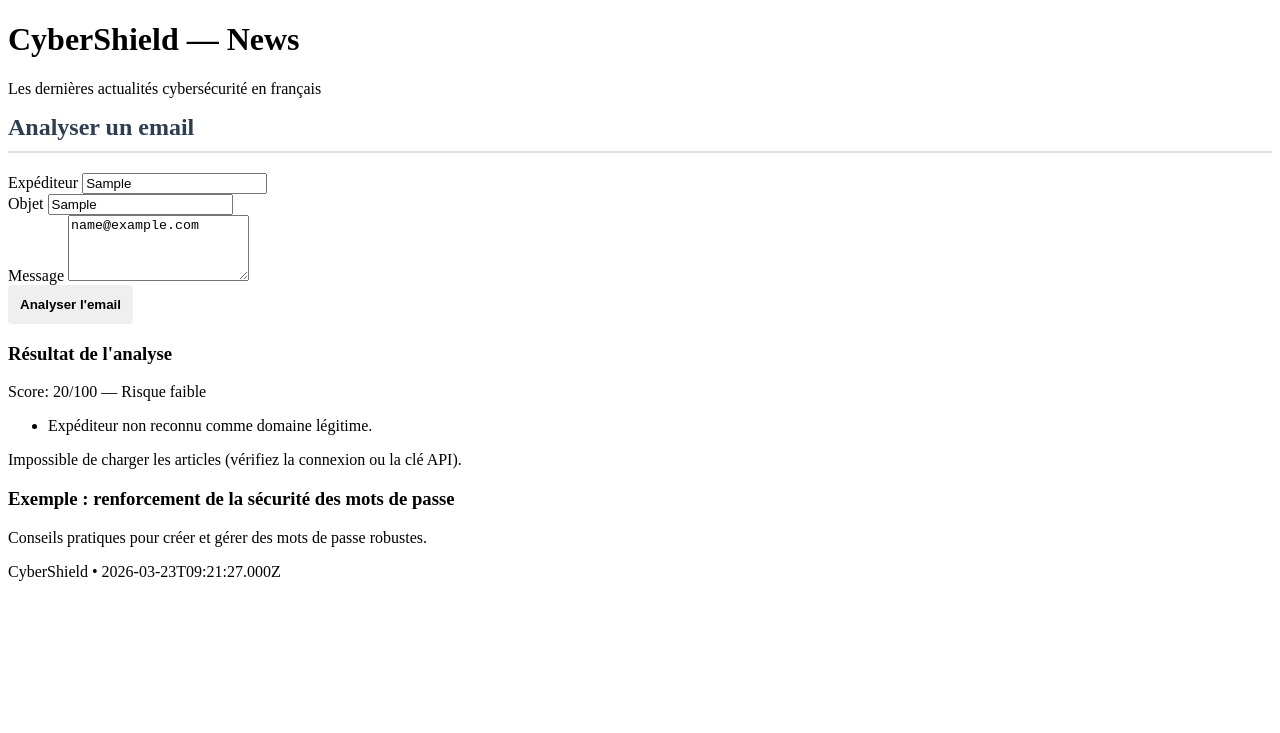
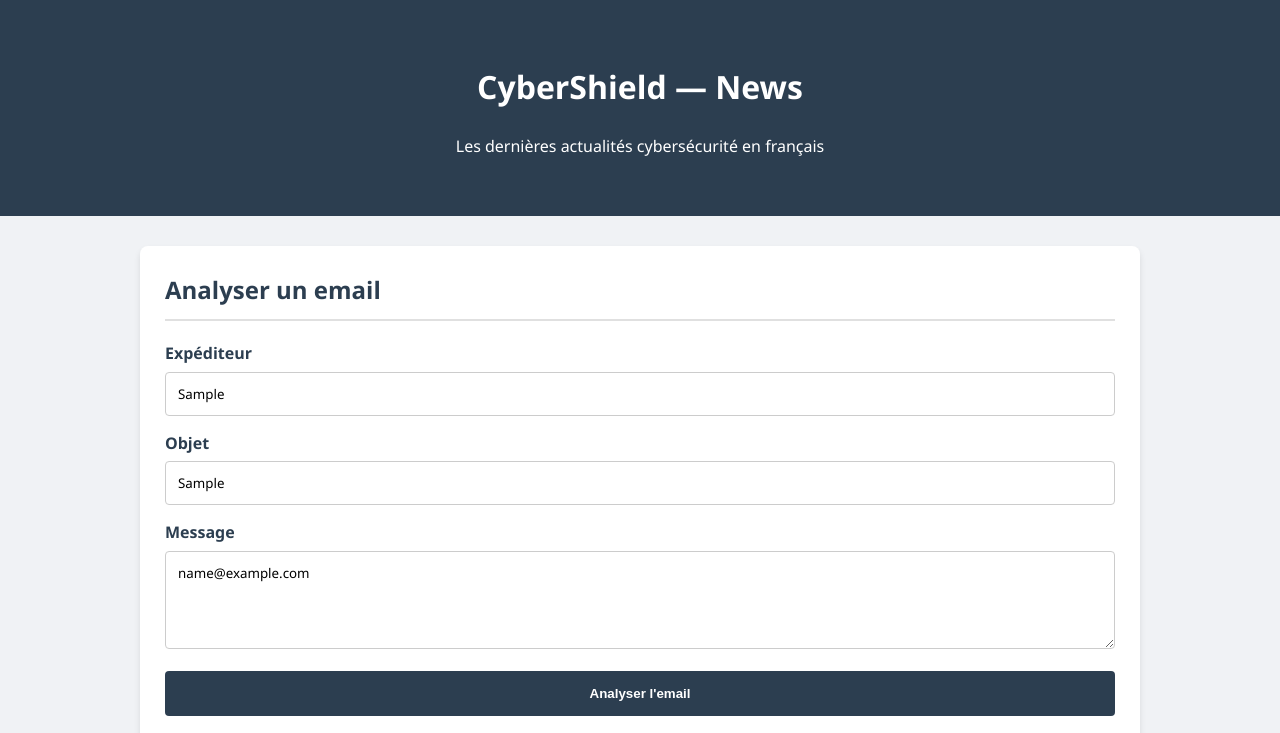
Before and after one commit to Mathisrealone/Projet-JS---CyberShield-, a website: page cybershield/news.html in a window 1280 px wide. Both pictures are taken after typing "Sample", "Sample", "name@example.com" into the empty fields and a click on the button "Analyser l'email". Shown: the top 733 px of the page. Drawn offline with Linux system fonts and the light colour scheme; no server answers.

Commit message:
css unifié

```diff
--- a/cybershield/style.css
+++ b/cybershield/style.css
@@ -191,3 +191,179 @@ button {
 #brute-force-table tr:nth-child(even) {
 	background-color: #f2f2f2;
 }
+
+/* --- Styles de Base & Layout --- */
+body {
+	font-family: "Segoe UI", Tahoma, Geneva, Verdana, sans-serif;
+	background-color: #f0f2f5;
+	color: #333;
+	margin: 0;
+	line-height: 1.6;
+}
+
+.site-header {
+	background-color: #2c3e50;
+	color: white;
+	text-align: center;
+	padding: 40px 20px;
+	margin-bottom: 30px;
+}
+
+.container {
+	max-width: 1000px;
+	margin: 0 auto;
+	padding: 0 20px;
+}
+
+/* --- Analyseur d'Email (Style identique aux autres modules) --- */
+.email-analyzer {
+	background: white;
+	padding: 25px;
+	border-radius: 8px;
+	box-shadow: 0 4px 6px rgba(0, 0, 0, 0.1);
+	margin-bottom: 40px;
+}
+
+.email-form .field {
+	margin-bottom: 15px;
+}
+
+.email-form label {
+	display: block;
+	font-weight: bold;
+	margin-bottom: 5px;
+	color: #2c3e50;
+}
+
+.email-form input,
+.email-form textarea {
+	width: 100%;
+	padding: 12px;
+	border: 1px solid #ccc;
+	border-radius: 4px;
+	box-sizing: border-box;
+	font-family: inherit;
+}
+
+.analyze-btn {
+	background-color: #2c3e50;
+	color: white;
+	border: none;
+	padding: 15px;
+	width: 100%;
+	border-radius: 4px;
+	font-weight: bold;
+	cursor: pointer;
+	transition: background 0.3s;
+}
+
+.analyze-btn:hover {
+	background-color: #34495e;
+}
+
+/* Résultat de l'analyse */
+.email-result {
+	margin-top: 20px;
+	padding: 20px;
+	background-color: #f8f9fa;
+	border-left: 5px solid #2c3e50;
+	border-radius: 4px;
+}
+
+.score {
+	font-size: 1.2em;
+	font-weight: bold;
+	margin: 10px 0;
+	color: #e67e22; /* Orange pour attirer l'attention */
+}
+
+/* --- Grille d'Articles News --- */
+.articles-grid {
+	display: grid;
+	grid-template-columns: repeat(auto-fill, minmax(300px, 1fr));
+	gap: 25px;
+	margin-bottom: 50px;
+}
+
+.article-card {
+	background: white;
+	border-radius: 8px;
+	overflow: hidden;
+	box-shadow: 0 2px 5px rgba(0, 0, 0, 0.1);
+	transition: transform 0.2s;
+	cursor: pointer;
+}
+
+.article-card:hover {
+	transform: translateY(-5px);
+}
+
+.article-card img {
+	width: 100%;
+	height: 180px;
+	object-fit: cover;
+}
+
+.article-card h3 {
+	padding: 15px 15px 5px 15px;
+	margin: 0;
+	font-size: 1.1em;
+	color: #2c3e50;
+}
+
+.article-desc {
+	padding: 0 15px;
+	font-size: 0.9em;
+	color: #666;
+	display: -webkit-box;
+	-webkit-line-clamp: 3;
+	-webkit-box-orient: vertical;
+	overflow: hidden;
+}
+
+.article-meta {
+	padding: 15px;
+	font-size: 0.8em;
+	color: #95a5a6;
+	border-top: 1px solid #eee;
+}
+
+/* --- Modale (Pop-up d'article) --- */
+.modal-overlay {
+	position: fixed;
+	top: 0;
+	left: 0;
+	width: 100%;
+	height: 100%;
+	background: rgba(0, 0, 0, 0.7);
+	display: flex;
+	justify-content: center;
+	align-items: center;
+	z-index: 1000;
+}
+
+.modal-box {
+	background: white;
+	max-width: 700px;
+	width: 90%;
+	max-height: 90vh;
+	padding: 30px;
+	border-radius: 8px;
+	overflow-y: auto;
+	position: relative;
+}
+
+.modal-image {
+	width: 100%;
+	border-radius: 4px;
+	margin: 15px 0;
+}
+.modal-close {
+	background: #e74c3c;
+	color: white;
+	border: none;
+	padding: 10px 20px;
+	border-radius: 4px;
+	cursor: pointer;
+	float: right;
+}
```
